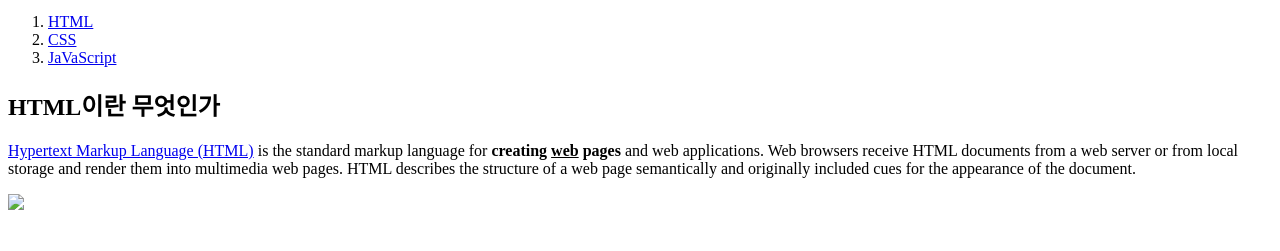
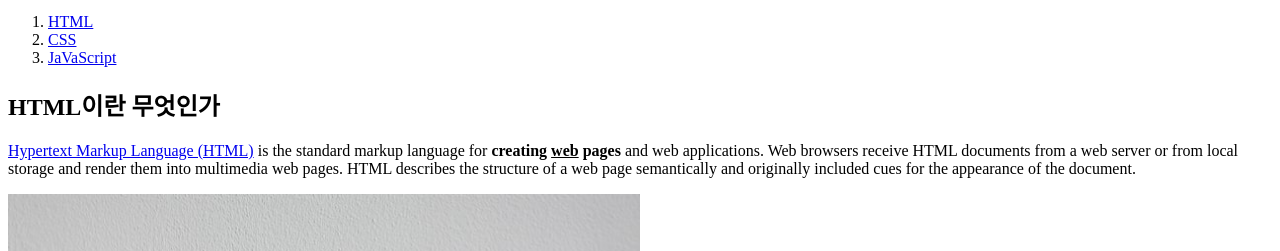
Before and after one commit to xzkoxx/WEB1, a plain HTML site: page 1.html in a window 1280 px wide. Shown: the part 137-388 px from the top of the page. Drawn offline with Linux system fonts and the light colour scheme.

Commit message:
Add files via upload

```diff
--- a/1.html
+++ b/1.html
@@ -3,7 +3,7 @@
 <head>
     <meta charset="UTF-8">
     <meta name="viewport" content="width=device-width, initial-scale=1.0">
-    <title>BUZZ</title>
+    <title>flower</title>
 </head>
 <body>
 
@@ -26,7 +26,7 @@
     <p><a href="https://www.w3.org/TR/html5/" target="_blank" title="HTML5">Hypertext Markup Language (HTML)</a> is the standard markup language for <strong>creating <u>web</u> pages</strong> and web applications.
     Web browsers receive HTML documents from a web server or from local storage and render them into multimedia web pages.
     HTML describes the structure of a web page semantically and originally included cues for the appearance of the document.</p>
-    <img src="buzz.jpg" width="50%">
+    <img src="flower.jpg" width="50%">
     <p style="margin-top:40px;">HTML elements are the building blocks of HTML pages.
     With HTML constructs, images and other objects, such as interactive forms, may be embedded into the rendered page.
     It provides a means to create structured documents by denoting structural semantics for text such as
```
